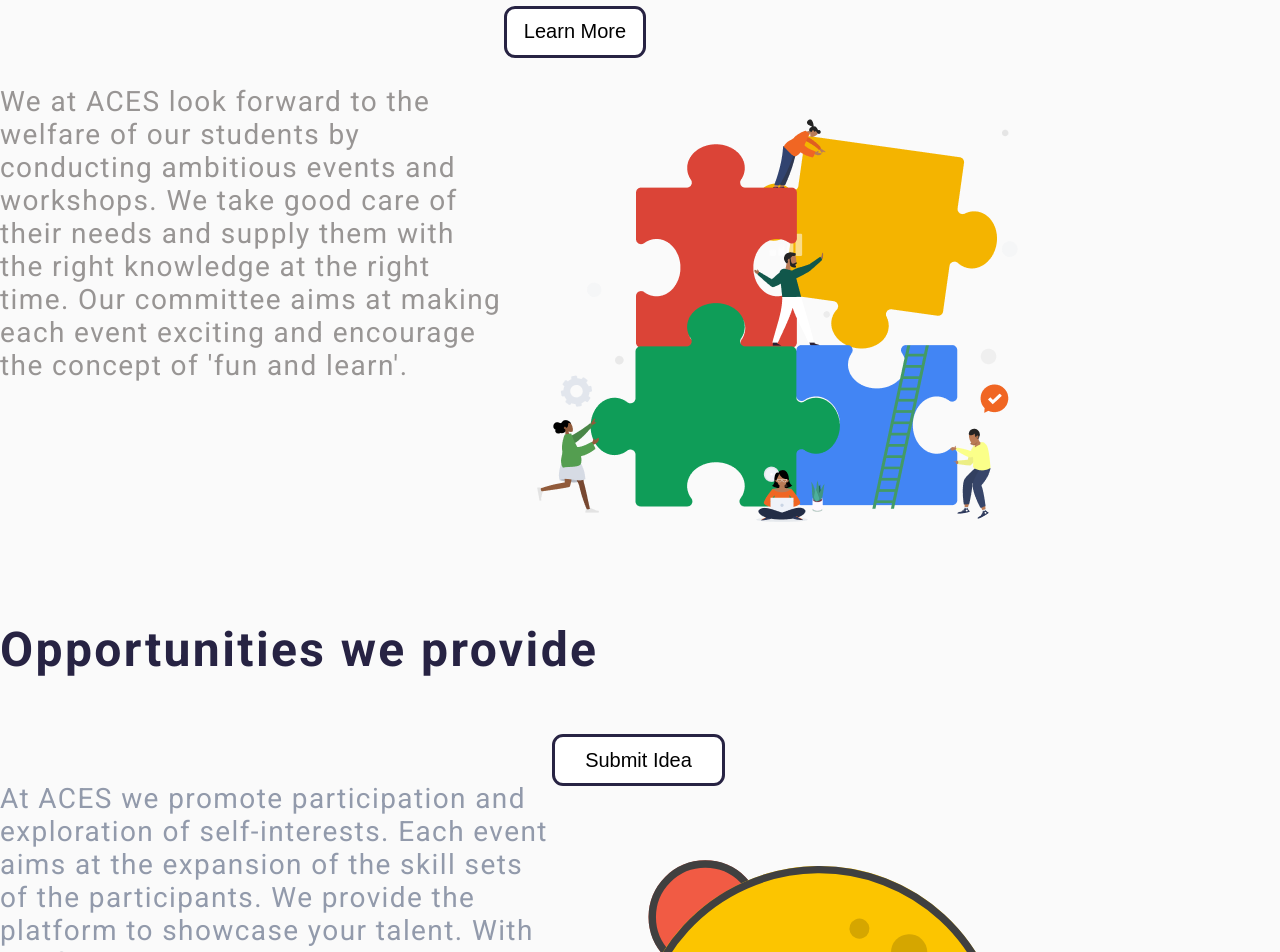
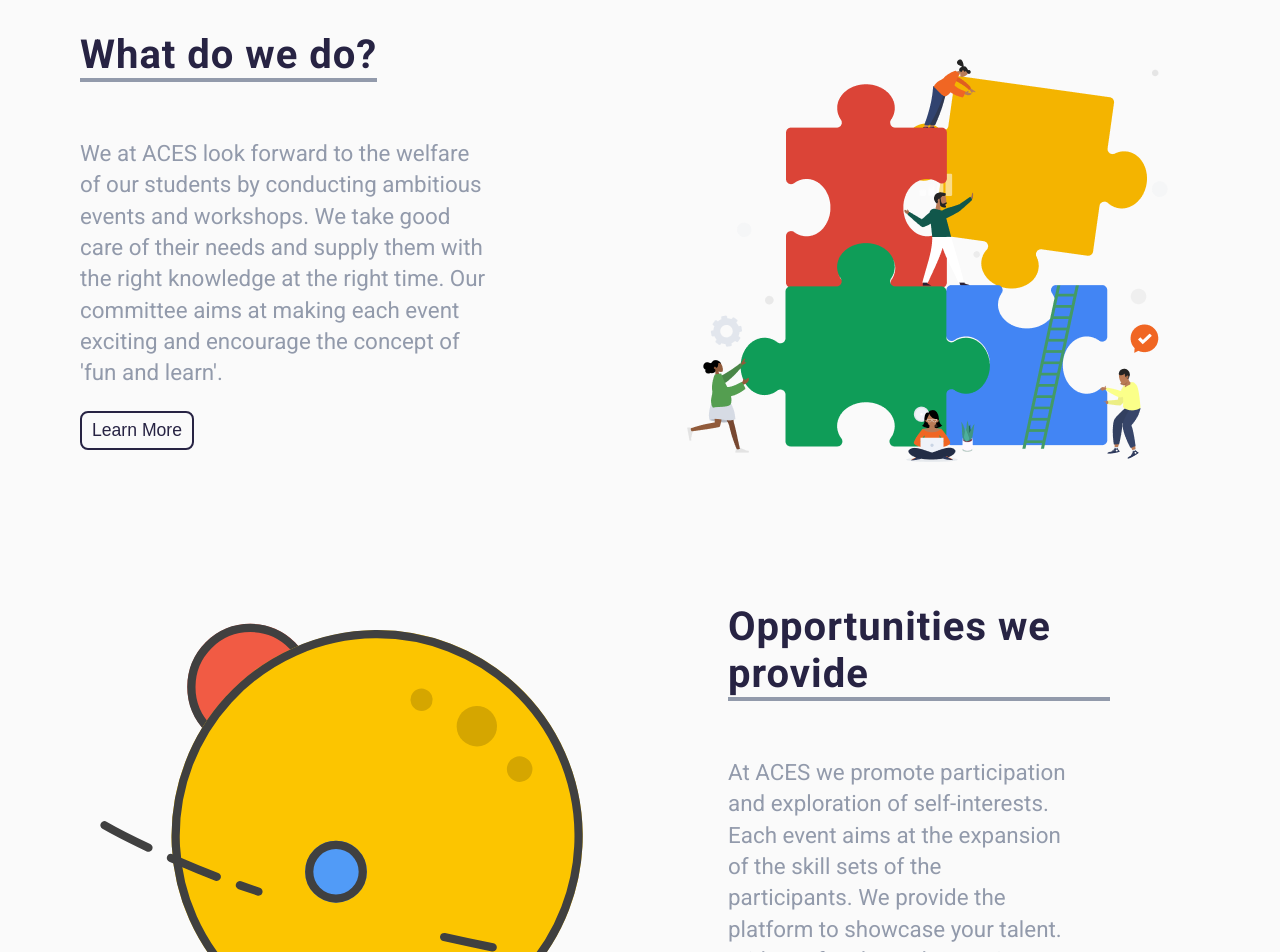
Before and after one commit to acespvgcoet/ACES-Website, a React (Create React App) app: page / in a window 1280 px wide. Shown: the part 1440-2392 px from the top of the page. Built offline with nearby package versions, Linux system fonts and the light colour scheme.

Commit message:
Resolve issue #1

```diff
--- a/src/css/Home.css
+++ b/src/css/Home.css
@@ -29,7 +29,7 @@
 }
 
 .home-main-content p {
-  font-size: 21px;
+  font-size: 1.3125rem;
   line-height: 1.5;
   width: 75%;
 }
@@ -55,7 +55,7 @@
 }
 
 .about-us-container {
-  margin: 2rem 5rem 1rem;
+  margin: 2rem 5rem 5rem;
   display: flex;
   flex-direction: column;
   align-items: center;
@@ -113,141 +113,104 @@
 
 .feature-card p {
   color: var(--greyText);
+  font-size: 0.9375rem;
+  line-height: 1.3;
 }
 
 .bottom-container {
-  /* position: absolute; */
-  width: 100%;
-  height: 1537px;
-  left: 0px;
-  right: 0px;
-  top: 1530px;
-  bottom: 1000px;
-  background: #fafafa;
-}
-.description-1-content h2 {
-  /* position: absolute; */
-  width: 378px;
-  height: 89px;
-  left: 111px;
-  top: 50px;
-  font-family: Roboto;
-  font-style: normal;
-  font-weight: bold;
-  font-size: 48px;
-  line-height: 56px;
-  display: flex;
-  align-items: center;
-  letter-spacing: 0.05em;
-  color: #272343;
+  background-color: var(--lightGreyBg);
+  padding: 5rem 5rem;
 }
 
-.description-1-content p {
-  /* position: absolute; */
-  width: 504px;
-  height: 399px;
-  left: 115px;
-  top: 85px;
-  font-family: Roboto;
-  font-style: normal;
-  font-weight: normal;
-  font-size: 28px;
-  line-height: 33px;
+.description-1 {
   display: flex;
-  align-items: center;
-  letter-spacing: 0.05em;
-
-  color: #929aab;
+  flex-direction: row;
+  margin-bottom: 4rem;
 }
 
-.description p {
-  color: #989594;
-  float: left;
-}
-.description-1 button {
-  /* position: absolute; */
-  width: 142px;
-  height: 52px;
-  left: 112px;
-  top: 470px;
-  cursor: pointer;
-  font-size: 20px;
-  background: #ffffff;
-  border: 3px solid #272343;
-  box-sizing: border-box;
-  border-radius: 11px;
-}
-.blocks-img img {
-  /* position: absolute; */
-  left: 760px;
+.description-2 {
+  display: flex;
+  flex-direction: row-reverse;
 }
 
+.description-1-content,
+.description-2-content {
+  display: flex;
+  flex-direction: column;
+  align-items: flex-start;
+}
+
+.description-2-content {
+  margin-left: 3rem;
+}
+
+.description-1-content h2,
 .description-2-content h2 {
-  /* position: absolute; */
-  width: 636px;
-  height: 89px;
-  left: 723px;
-  top: 550px;
-  font-family: Roboto;
-  font-style: normal;
-  font-weight: bold;
-  font-size: 48px;
-  line-height: 56px;
-  display: flex;
-  align-items: center;
-  letter-spacing: 0.05em;
-  color: #272343;
+  color: var(--darkBlueText);
+  font-size: 2.5rem;
+  letter-spacing: 1px;
 }
+
+.description-1-content h2::after,
+.description-2-content h2::after {
+  content: "";
+  display: block;
+  border: 2px solid #929aab;
+}
+
+.description-2-content h1::after {
+  width: 65%;
+}
+
+.description-2-content h2::after {
+  width: 80%;
+}
+
+.description-1-content p,
 .description-2-content p {
-  /* position: absolute; */
-  width: 552px;
-  height: 304px;
-  left: 728px;
-  top: 610px;
-  font-family: Roboto;
-  font-style: normal;
-  font-weight: normal;
-  font-size: 28px;
-  line-height: 33px;
-  display: flex;
-  align-items: center;
-  letter-spacing: 0.05em;
-  color: #929aab;
+  width: 72%;
+  color: var(--greyText);
+  font-size: 1.4rem;
+  line-height: 1.4;
 }
-.description-2 button {
-  /* position: absolute; */
-  width: 173px;
-  height: 52px;
-  left: 719px;
-  top: 920px;
-  font-size: 20px;
+
+.description-1-content button,
+.description-2-content button {
+  background-color: var(--lightGreyBg);
+  border: 2px solid;
+  border-color: var(--darkBlueText);
+  color: var(--darkBlueText);
+  font-size: 1.1rem;
+  font-weight: var(--medium);
+  text-align: center;
+  padding: 7px 10px;
+  border-radius: 8px;
   cursor: pointer;
-  background: #ffffff;
-  border: 3px solid #272343;
-  box-sizing: border-box;
-  border-radius: 11px;
 }
+
+.description-1-content button:hover,
+.description-2-content button:hover {
+  color: var(--whiteText);
+  background-color: var(--darkBlueText);
+  transition: all 0.3s linear 0s;
+}
+
+.blocks-img {
+  max-width: 100% !important;
+  max-height: 100% !important;
+  display: block;
+}
+
 .globe-img img {
-  /* position: absolute; */
-  top: 555px;
-  left: 115px;
-  width: 540px;
-  height: 540px;
+  width: 600px;
 }
 
 .vision-content p {
-  position: absolute;
-  width: 934px;
-  height: 205px;
-  left: 253px;
-  top: 3252px;
-
   font-family: Roboto;
   font-style: Medium;
   font-weight: 600;
   font-size: 24px;
   line-height: 40px;
-  /* or 167% */
 
   display: flex;
   align-items: center;
@@ -258,12 +221,6 @@
 }
 
 .vision-content h2 {
-  position: absolute;
-  width: 282px;
-  height: 80px;
-  left: 599px;
-  top: 3130px;
-
   font-family: Roboto;
   font-style: Bold;
   font-weight: 600;
@@ -280,6 +237,15 @@
   background-position: bottom center; /*Adjust the background-position to move the line*/
   background-size: 60% 5px; /*Adjust the background size to control length and height*/
   background-repeat: no-repeat;
+}
+
+@media screen and (max-width: 992px) {
+  .blocks-img img {
+    width: 400px;
+  }
+  .globe-img img {
+    width: 450px;
+  }
 }
 
 @media screen and (max-width: 768px) {
@@ -304,4 +270,27 @@
   .feature-card {
     width: 82%;
   }
+  .description-1 {
+    flex-direction: column;
+  }
+  .description-1-content {
+    margin-bottom: 1rem;
+  }
+  .description-1-content p,
+  .description-2-content p {
+    width: 100%;
+  }
+  .blocks-img img {
+    width: 100%;
+  }
+  .description-2 {
+    flex-direction: column;
+  }
+  .description-2-content {
+    margin-left: 0;
+    margin-bottom: 2.5rem;
+  }
+  .globe-img img {
+    width: 100%;
+  }
 }
```
